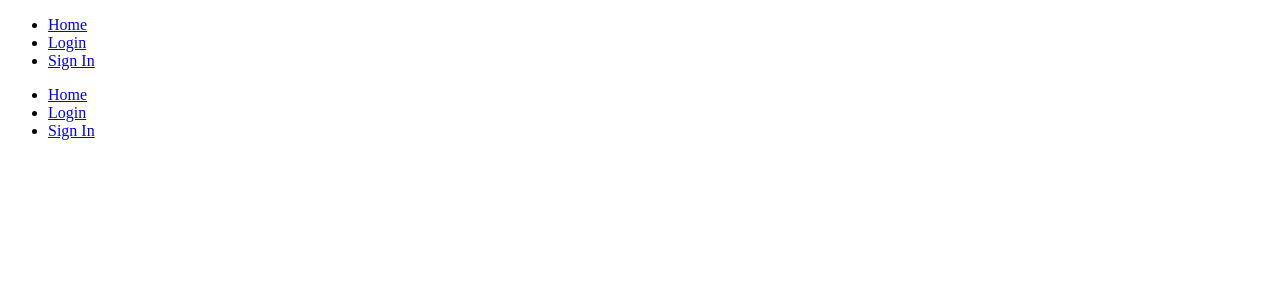
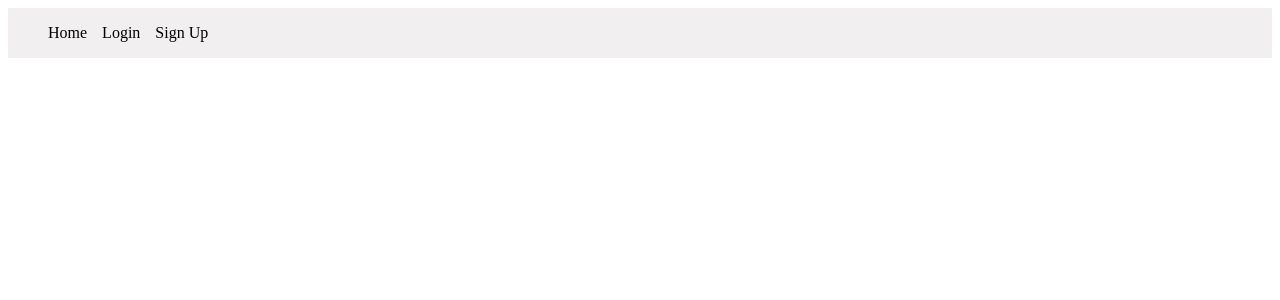
Before and after one commit to Lindanny9721/Capstone, a React (Vite) app in the folder frontend/: page / in a window 1280 px wide. Shown: the top 300 px of the page. Built offline with nearby package versions, Linux system fonts and the light colour scheme.

Commit message:
Added color to navbar

```diff
--- a/frontend/src/App.css
+++ b/frontend/src/App.css
@@ -12,3 +12,21 @@
   display: flex;
   width: 100%;
 }
+.navbar {
+  display: flex;
+  justify-content: space-between;
+  align-items: center;
+  background-color: #F1EFF0;
+  position: sticky;
+  top: 0;
+  z-index: 100;
+}
+.navbar-links {
+  list-style-type: none;
+  display: flex;
+  gap: 15px;
+}
+.navbar-link {
+  color: black;
+  text-decoration: none;
+}
--- a/frontend/src/App.jsx
+++ b/frontend/src/App.jsx
@@ -5,10 +5,11 @@ import MapPage from './pages/MapPage';
 import SignUpPage from './pages/SignUpPage'
 import Homepage from './pages/HomePage';
 import './App.css';
+import MapComponent from './components/MapComponent';
 const App = () => {
   return (
     <div className="App">
-      <Homepage/>
+      {/* <MapComponent/> */}
       <Routes>
         <Route path='/' element={<Homepage/>}/>
         <Route path='/signup' element={<SignUpPage/>}/>
--- a/frontend/src/components/MapComponent.jsx
+++ b/frontend/src/components/MapComponent.jsx
@@ -50,7 +50,7 @@ const MapComponent = () => {
     setError('');
     try {
       console.log(placeType);
-      const response = await axios.post('http://localhost:4000/apiPlaces/places', { lat, lng, radius, placeType });
+      const response = await axios.post(`${import.meta.env.VITE_BACKEND_URL}/apiPlaces/places`, { lat, lng, radius, placeType });
       setPlaces(response.data);
       console.log(places);
     } catch (error) {
@@ -75,7 +75,7 @@ const MapComponent = () => {
   const savePlannerData = async () => {
     try {
       console.log(plannerName);
-      const response = await axios.post('http://localhost:4000/plans/planner', { name: plannerName, planner });
+      const response = await axios.post(`${import.meta.env.VITE_BACKEND_URL}/plans/planner`, { name: plannerName, planner });
       console.log(response.data.message);
     } catch (error) {
       console.error('Error saving planner data:', error);
--- a/frontend/src/components/Nav.jsx
+++ b/frontend/src/components/Nav.jsx
@@ -4,10 +4,10 @@ const Navbar = () => {
     return (
         <nav className="navbar">
             <div className="navbar-container">
-                <ul className="navbar-link">
+                <ul className="navbar-links">
                     <li><Link to="/" className="navbar-link">Home </Link></li>
                     <li><Link to="/login" className="navbar-link">Login </Link></li>
-                    <li> <Link to="/signup" className="navbar-link">Sign In </Link> </li>
+                    <li> <Link to="/signup" className="navbar-link">Sign Up </Link> </li>
                     {/* <li><Link to="/plan" className="navbar-link">Plan </Link></li> */}
                 </ul>
             </div>
```
